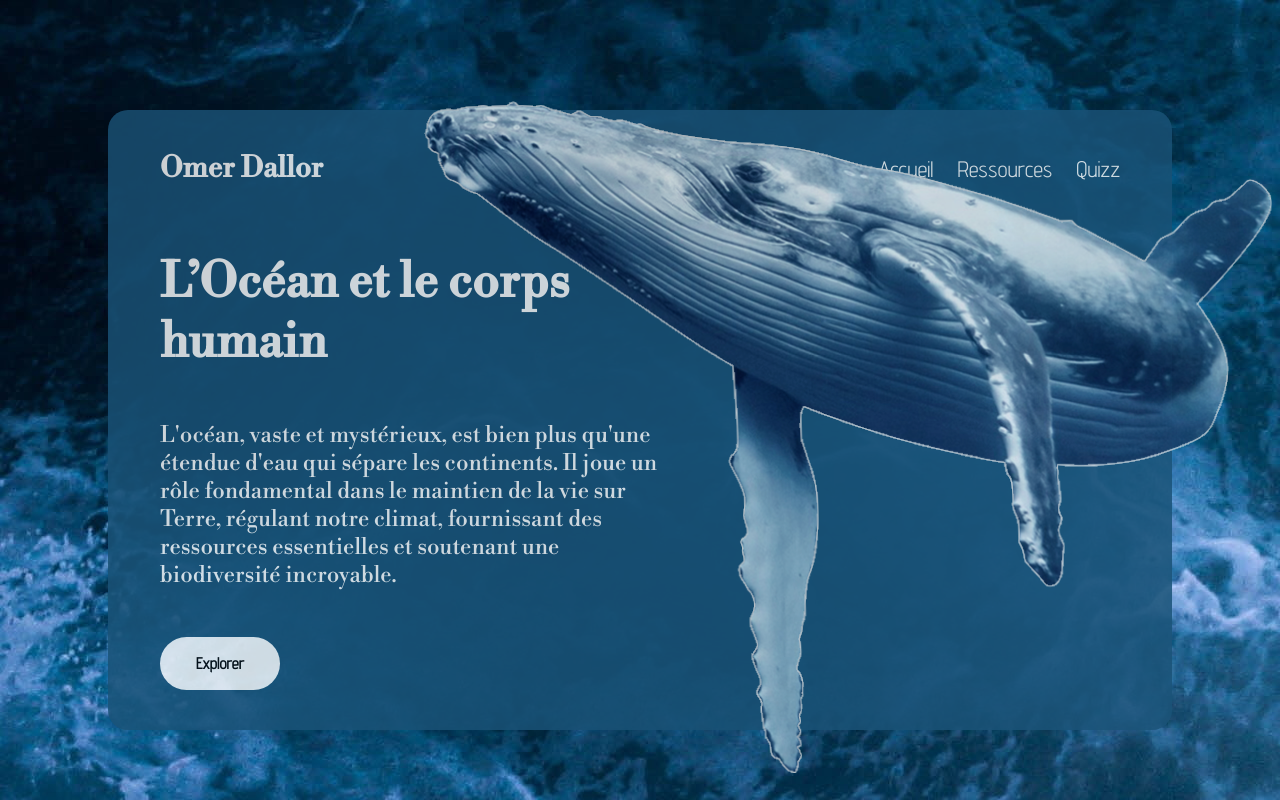
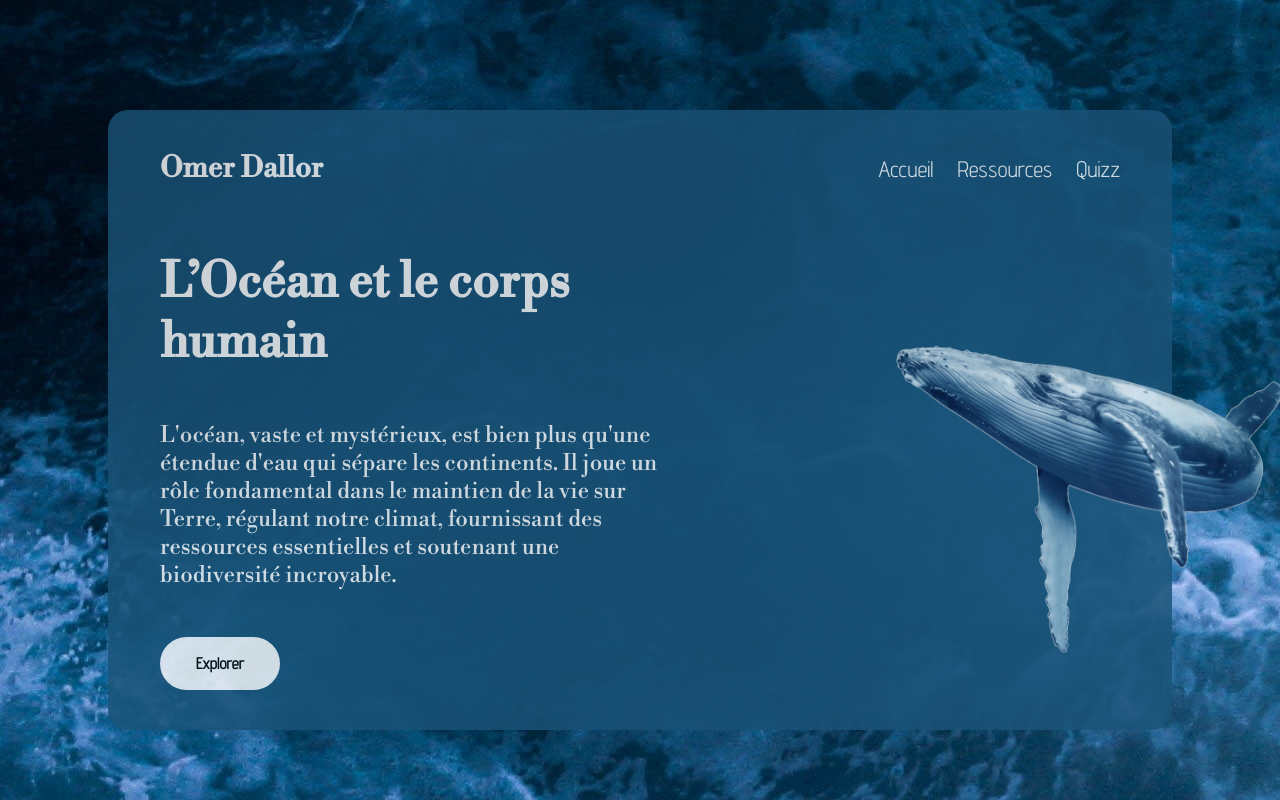
Before and after one commit to AwakSs/nuit-info-2024, a React (Create React App) app: page / in a window 1280 px wide. Built offline with nearby package versions, Linux system fonts and the light colour scheme.

Commit message:
homepage fix

```diff
--- a/src/Components/HomePage.css
+++ b/src/Components/HomePage.css
@@ -1,4 +1,3 @@
-
 .title {
     font-family: 'Libre Bodoni', serif;
     font-weight: bold;
@@ -20,7 +19,6 @@
     flex: 1;
 }
 
-
 .text {
     font-family: 'Libre Bodoni', serif;
     text-align: left;
@@ -29,18 +27,16 @@
     max-width: 50%;
 }
 
-
 .imageContainer {
     position: fixed;
     right: -120px;
-    top: 50%;
+    top: 60%;
     transform: translateY(-50%);
     z-index: 1000;
 }
 
 .whaleImage {
     width: 100%;
-    max-width: 400 px;;
+    max-width: 400px;
     transform: rotateY(15deg) rotateX(5deg) translateY(20px);
-    transition: transform 0.5s ease-in-out;
 }
```
